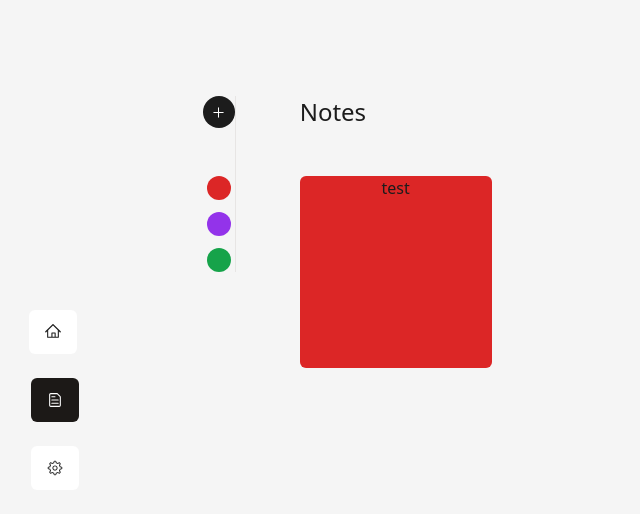
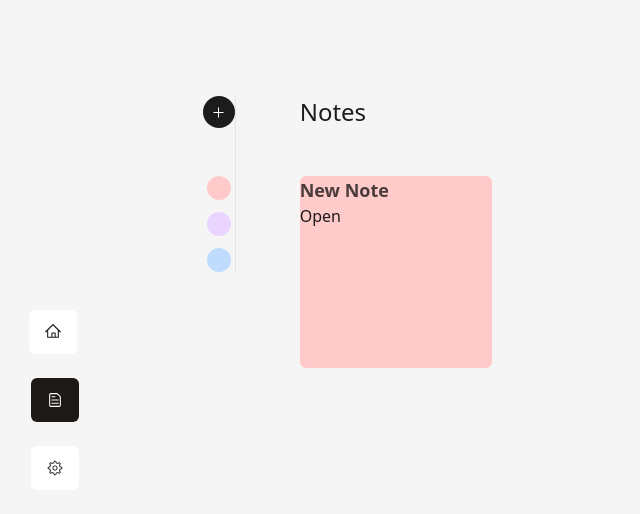
Before and after one commit to kaczmarekdaniel/projecttracker, a React (Vite) app in the folder client/: page /notes in a window 1280 px wide. Both pictures are taken after a click on the element 218 px from the left and 188 px from the top of the page. Shown: the top 514 px of the page, without its empty margins (0-640 px from the left). Built offline with nearby package versions, Linux system fonts and the light colour scheme.

Commit message:
wip(add-note): added card expanding animation

```diff
--- a/client/src/modules/Notes/Notes.tsx
+++ b/client/src/modules/Notes/Notes.tsx
@@ -1,6 +1,7 @@
-import React, { useEffect, useState } from "react";
+import { useEffect, useState } from "react";
 import AddNote from "./components/AddNote";
 import { motion } from "framer-motion";
+import Note from "./components/Note";
 
 type Note = {
     id: string;
@@ -31,13 +32,15 @@ const Notes = () => {
         console.log(notes);
     }, [notes]);
 
+
+
     return (
         <div className="h-full flex items-start gap-16 p-24">
             <AddNote addNote={addNote} />
 
             <div className="flex flex-col items-start gap-12 w-full h-auto">
                 <h1 className="text-2xl">Notes</h1>
-                <div className="flex items-start justify-start flex-row flex-wrap gap-4 w-full h-full">
+                <div className="flex items-start justify-start flex-row flex-wrap gap-4 w-full h-full relative">
                     {showPlaceholder && (
                         <motion.div
                             className="w-48 h-48 bg-foreground-muted rounded-md"
@@ -47,16 +50,7 @@ const Notes = () => {
                         />
                     )}
                     {notes.map((note) => (
-                        <motion.div
-                            key={note.id}
-                            className={`${note.color} w-48 h-48 rounded-md`}
-                            initial={{ x: 40, y: 10, marginRight: 30}}
-                            animate={{ x: 0, y: 0, marginRight: 0 }}
-                            transition={{ type: 'spring', duration: .3,  stiffness: 260 }}
-
-                        >
-                            {note.title}
-                        </motion.div>
+                          <Note key={note.id} note={note} />
                     ))}
 
                     {notes.length === 0 && (
--- a/client/src/modules/Notes/components/AddNote.tsx
+++ b/client/src/modules/Notes/components/AddNote.tsx
@@ -53,18 +53,19 @@ const AddNote: React.FC<AddNoteProps> = ({ addNote }) => {
         {
             x: 118,
             y: 10,
-            color: "bg-red-600",
+            color: "bg-red-200",
         },
         {
             x: 118,
             y: -35,
-            color: "bg-purple-600",
+            color: "bg-purple-200",
         },
         {
             x: 118,
             y: -60,
-            color: "bg-green-600",
+            color: "bg-blue-200",
         },
+
     ];
     const [dots, setDots] = React.useState<AddNoteBtn[]>(initialDots);
 
@@ -77,11 +78,11 @@ const AddNote: React.FC<AddNoteProps> = ({ addNote }) => {
             <button className="rounded-full w-8 h-8 flex items-center justify-center bg-foreground">
                 <PlusIcon className="text-white" />
             </button>
-            <ul className="flex items-center justify-center flex-col gap-3">
+            <ul className="flex items-center justify-center flex-col gap-3 relative">
                 {dots.map((dot, index) => (
                     <li key={index}>
                         <ClickAnimationComponent
-                            addNote={() => addNote("test", dot.color)}
+                            addNote={() => addNote("New Note", dot.color)}
                             endPoint={dot}
                             className={`w-6 h-6 ${dot.color} rounded-full`}
                         />
--- /dev/null
+++ b/client/src/modules/Notes/components/Note.tsx
@@ -0,0 +1,68 @@
+import { useEffect, useState } from "react";
+import { motion, useAnimation } from "framer-motion";
+
+const Note = ({ note }) => {
+    const [isOpen, setIsOpen] = useState(false);
+    const controls = useAnimation(); // useAnimation hook to control the animation manually
+
+    // Handle button click to toggle the isOpen state
+    const handleButtonClick = () => {
+        setIsOpen((prev) => !prev);
+    };
+
+    // Mount animation when the component is mounted
+    useEffect(() => {
+        controls.start({
+            opacity: 1,
+            x: 0,
+            y: 0,
+            marginRight: 0,
+            transition: { duration: 0.3, type: "spring", stiffness: 260 },
+        });
+    }, [controls]);
+
+    // Expand and Close animation on state change
+    useEffect(() => {
+        if (isOpen) {
+            // Expand animation
+            controls.start({
+                width: "100%",
+                height: "60vh",
+                transition: {
+                    duration: 0.3,
+                    type: "spring",
+                },
+            });
+        } else {
+            controls.start({
+                width: "192px",
+                height: "192px",
+                transition: {
+                    duration: 0.3,
+                    type: "spring",
+                },
+            });
+        }
+    }, [isOpen, controls]);
+
+    return (
+        <motion.div
+            key={note.id}
+            className={`${note.color} ${
+                isOpen ? " z-50 w-full h-[60vh]" : "relative w-48 h-48"
+            } rounded-md flex items-start justify-start flex-col`}
+            initial={{ x: 40, y: 10, marginRight: 30 }} // Initial animation state
+            animate={controls} // Hook the animate to the controls
+        >
+            <h3 className="text-black opacity-70 font-bold text-lg">
+                {note.title}
+            </h3>
+
+            <button onClick={handleButtonClick}>
+                {isOpen ? "Close" : "Open"}
+            </button>
+        </motion.div>
+    );
+};
+
+export default Note;
```
